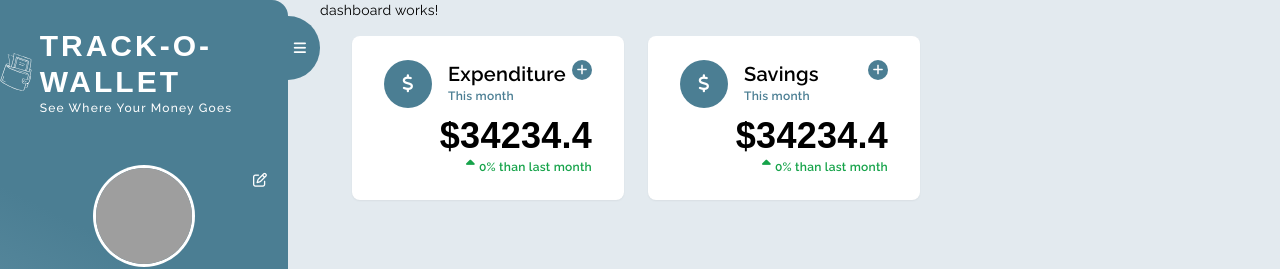
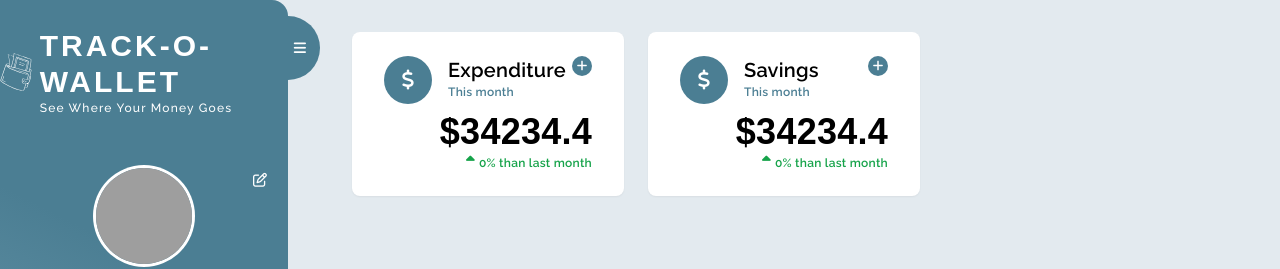
Before and after one commit to taimarahman/expense-tracker, an Angular app: page /dashboard in a window 1280 px wide. Shown: the top 269 px of the page. Built offline with nearby package versions, Linux system fonts and the light colour scheme; grey boxes are pictures that could not be loaded; a web font is replaced by a local one.

Commit message:
css modified

```diff
--- a/src/app/pages/dashboard/dashboard.component.html
+++ b/src/app/pages/dashboard/dashboard.component.html
@@ -1,6 +1,5 @@
 <div class="h-full">
-    <p>dashboard works!</p>
-    <div class="mx-8 my-4">
+    <div class="mx-8 my-8">
         <div class="grid grid-cols-3 gap-6">
             <app-summary-card [title]="'Expenditure'" [icon]="'fa-dollar-sign'" [amount]="34234.4" [hasIncreased]="hasIncreased" [percentage]="changePercentege"></app-summary-card>
             <app-summary-card [title]="'Savings'" [icon]="'fa-dollar-sign'" [amount]="34234.4" [hasIncreased]="hasIncreased" [percentage]="changePercentege"></app-summary-card>
--- a/src/app/shared/components/summary-card/summary-card.component.html
+++ b/src/app/shared/components/summary-card/summary-card.component.html
@@ -2,7 +2,7 @@
     <div class="space-y-2">
         <div class="flex">
             <span class="w-full flex">
-                <i class="w-12 h-12 rounded-full flex-center text-lg text-white bg-primary mr-4 fa-solid {{icon}}"></i>
+                <i class="w-12 h-12 rounded-full flex-center text-xl text-white bg-primary mr-4 fa-solid {{icon}}"></i>
                 <div>
                     <p class="font-semibold text-xl">{{title}}</p>
                     <p class="font-semibold text-xs text-primary">This month</p>
```
